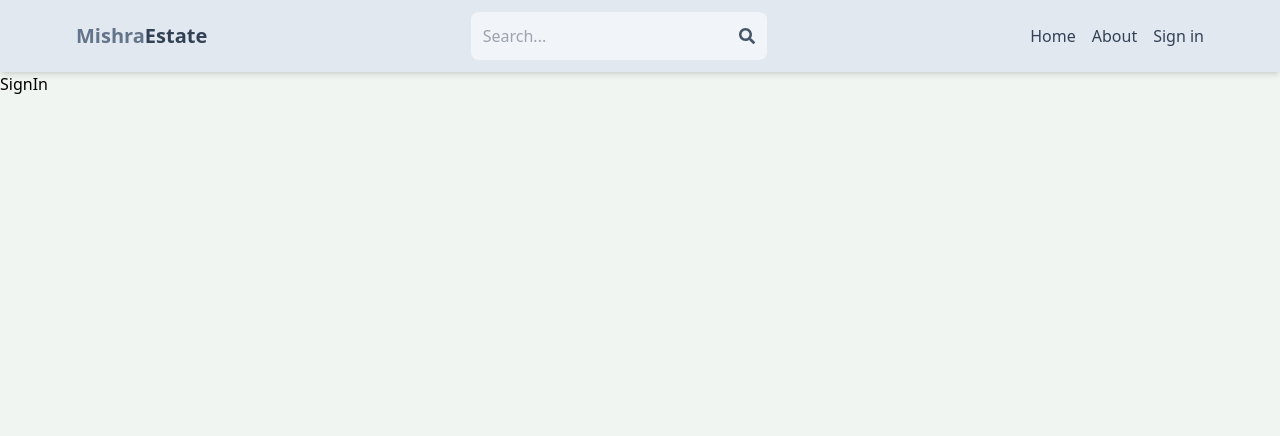
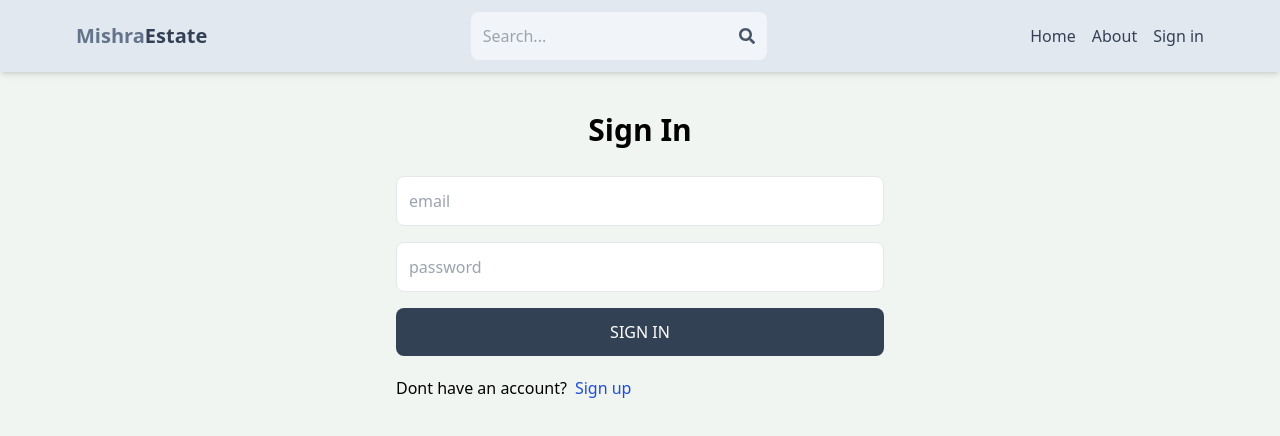
Before and after one commit to coderashu31/mern-estate, a React (Vite) app in the folder client/: page /sign-in in a window 1280 px wide. Shown: the top 436 px of the page. Built offline with nearby package versions, Linux system fonts and the light colour scheme.

Commit message:
complete sign in page functionality

```diff
--- a/client/src/pages/SignIn.jsx
+++ b/client/src/pages/SignIn.jsx
@@ -1,7 +1,73 @@
-import React from 'react'
+//Imports:
+import React, { useState } from 'react';
+import { Link, useNavigate } from 'react-router-dom';
 
+//Component Definition:
 export default function SignIn() {
+  //State Initialization:
+  const [formData, setFormData] = useState({});
+  const [error, setError] = useState(null);
+  const [loading, setLoading] = useState(false);
+  const navigate= useNavigate();
+
+  //Event Handlers:
+  const handleChange = (e) => {
+    // Logic to update formData state based on user input
+    setFormData({
+      ...formData,
+      [e.target.id]: e.target.value,
+    });
+  };
+
+  const handleSubmit = async (e) => {
+    // Logic to handle form submission
+    e.preventDefault();
+    try {
+      setLoading(true);
+      const res = await fetch('api/auth/signin', {
+        method: 'POST',
+        headers: {
+          'Content-Type': 'application/json',
+        },
+        body: JSON.stringify(formData),
+      });
+      const data = await res.json();
+      if(data.success === false){
+        setLoading(false);
+        setError(data.message);
+        return;
+      }
+      setLoading(false);
+      setError(null);
+      navigate('/');
+      console.log(data);
+    } catch (error) {
+      setLoading(false);
+      setError(error.message);
+    }
+  };
+
+  console.log(formData);
+
+
   return (
-    <div>SignIn</div>
-  )
+    // JSX for rendering the sign-up form
+    <div className='p-3 max-w-lg mx-auto'>
+      <h1 className='text-3xl text-center font-semibold my-7'>Sign In</h1>
+      <form onSubmit={handleSubmit} className='flex flex-col gap-4'>
+
+        <input type="email" placeholder='email' className='border p-3 rounded-lg' id='email' onChange={handleChange}/>
+        <input type="password" placeholder='password' className='border p-3 rounded-lg' id='password' onChange={handleChange}/>
+
+        <button disabled={loading} className='bg-slate-700 text-white p-3 rounded-lg uppercase hover:opacity-95 disabled:opacity-80'>
+          {loading ? 'loading...' : 'Sign In'}
+        </button>
+      </form>
+      <div className='flex gap-2 mt-5'>
+        <p>Dont have an account? </p>
+        <Link to="/sign-up" className='text-blue-700'>Sign up</Link>
+      </div>
+      {error && <p className='text-red-500 mt-5'>{error}</p>}
+    </div>
+  );
 }
```
